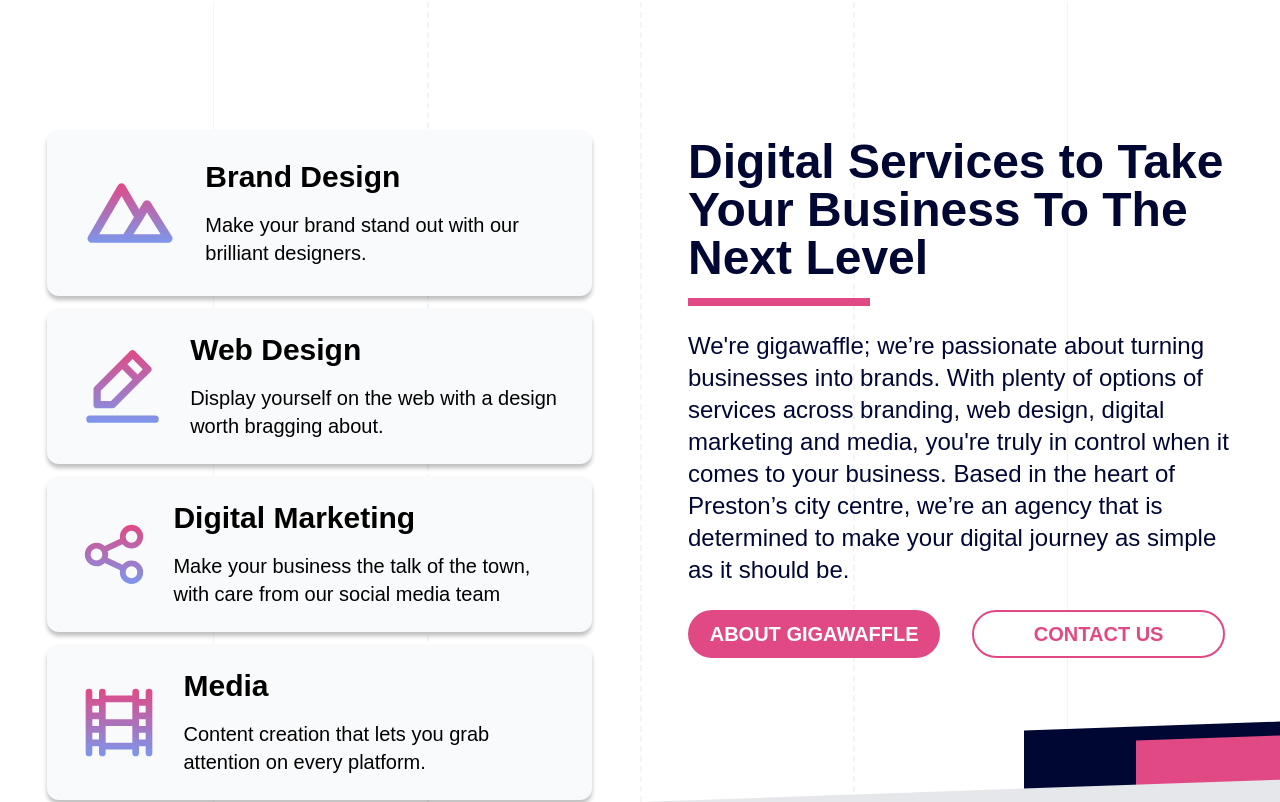
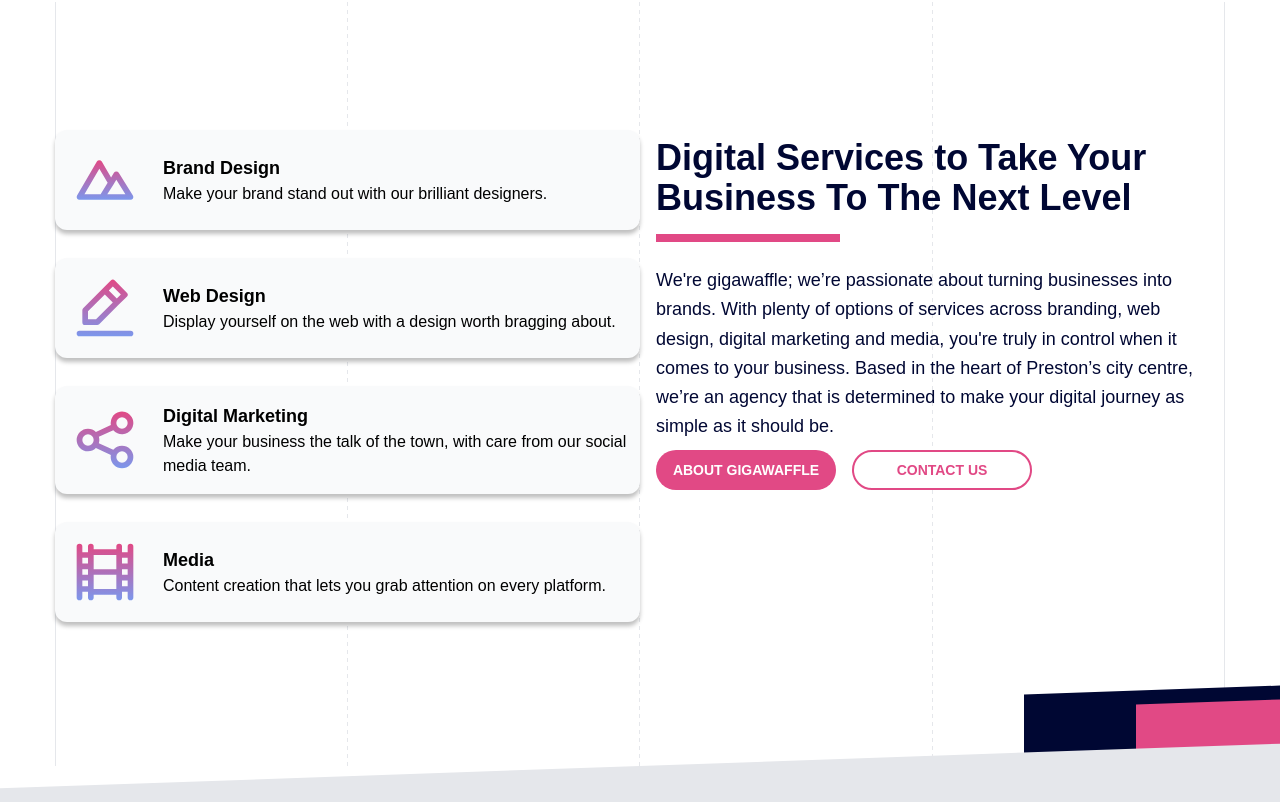
Before and after one commit to ldavidson8/newgigawaffle, a Next.js app: page / in a window 1280 px wide. Shown: the part 798-1600 px from the top of the page. Built offline with nearby package versions, Linux system fonts and the light colour scheme; grey boxes are pictures that could not be loaded.

Commit message:
fixed responsiveness issues created by faint lines

```diff
--- a/components/HomeComponents/FifthSection.js
+++ b/components/HomeComponents/FifthSection.js
@@ -1,39 +1,25 @@
+import { StepsCard } from "./StepsCard";
+
 export const FifthSection = () => {
   return (
-    <div className="w-full py-16 -skew-y-2 bg-navy-blue relative">
-      <div className="grid max-w-section mx-auto grid-cols-1 md:grid-cols-2 xl:grid-cols-3 skew-y-2 gap-2 px-5 pt-10 sm:px-global">
-        <div className="bg-gradient-to-br from-primary to-secondary p-1">
-          <div className="bg-navy-blue h-full p-4 lg:p-8 ">
-            <p className="mb-4 text-3xl lg:text-4xl xl:text-5xl 2xl:text-6xl text-light-blue font-medium text-shadow">
-              01
-            </p>
-            <h2 className="my-4 text-xl lg:text-2xl xl:text-3xl 2xl:text-4xl text-white font-medium">
-              Web Design
-            </h2>
-            <p className="mt-4 text-md lg:text-xl xl:text-2xl text-white font-light ">
-              We know it can be difficult to manage your business while also
+    <div className="w-full py-16 -skew-y-2 bg-light-navy relative">
+      <div className="grid max-w-section mx-auto grid-cols-1 md:grid-cols-2 xl:grid-cols-3 skew-y-2 gap-2 sm:px-10 all:px-4 pt-10">
+        <StepsCard
+          number="01"
+          title="Web Design"
+          description="We know it can be difficult to manage your business while also
           creating a website that effectively shows off your brand. We will
           build you a website from the ground up, following your design and
-              your style.
-            </p>
-          </div>
-        </div>
-        <div className="bg-gradient-to-bl from-primary to-secondary p-1">
-          <div className="bg-navy-blue h-full p-4 lg:p-8 ">
-            <p className="mb-4 text-3xl lg:text-4xl xl:text-5xl 2xl:text-6xl text-light-blue font-medium text-shadow">
-              02
-            </p>
-            <h2 className="my-4 text-xl lg:text-2xl xl:text-3xl 2xl:text-4xl text-white font-medium">
-              {"User Experience (UX)"}
-            </h2>
-            <p className="mt-4 text-md lg:text-xl xl:text-2xl text-white font-light ">
-              When designing you need to understand how your users will interact
+          your style."
+        />
+        <StepsCard
+          number="02"
+          title="User Experience (UX)"
+          description="When designing you need to understand how your users will interact
           with certain aspects of your website. We will take all this into
           account in our designs, creating a site that all your customers
-              will love.
-            </p>
-          </div>
-        </div>
+          will love."
+        />
         <div className="relative h-64 xl:h-full">
           <img
             src="grandOccasions.jpg"
@@ -67,39 +53,22 @@ export const FifthSection = () => {
             Read More
           </h3>
         </div>
-        <div className="bg-gradient-to-tl from-primary to-secondary p-1">
-          <div className="bg-navy-blue h-full p-4 lg:p-8">
-            <p className="mb-4 text-3xl lg:text-4xl xl:text-5xl 2xl:text-6xl text-light-blue font-medium text-shadow">
-              03
-            </p>
-            <h2 className="my-4 text-xl lg:text-2xl xl:text-3xl 2xl:text-4xl text-white font-medium">
-              Content Creation
-            </h2>
-            <p className="mt-4 text-md lg:text-xl xl:text-2xl text-white font-light">
-              Social Media upkeep requires a large time investment to see
+        <StepsCard
+          number="03"
+          title="Content Creation"
+          description="Social Media upkeep requires a large time investment to see
           desired results. We offer social media management, audits,
           graphics, photography and video content to ensure your social
-              feeds look great and catch the eye.
-            </p>
-          </div>
-        </div>
-        <div className="bg-gradient-to-tr from-primary to-secondary p-1">
-          <div className="bg-navy-blue h-full p-4 lg:p-8">
-            <p className="mb-4 text-3xl lg:text-4xl xl:text-5xl 2xl:text-6xl text-light-blue font-medium text-shadow">
-              04
-            </p>
-            <h2 className="my-4 text-xl lg:text-2xl xl:text-3xl 2xl:text-4xl text-white font-medium">
-              {"Search Engine Optimisation (SEO)"}
-            </h2>
-            <p className="mt-4 text-md lg:text-xl xl:text-2xl text-white font-light">
-              SEO is a challenging hurdle to conquer. At Gigawaffle, we’ll work
+          feeds look great and catch the eye."
+        />
+        <StepsCard
+          number="04"
+          title="Search Engine Optimisation (SEO)"
+          description="SEO is a challenging hurdle to conquer. At Gigawaffle, we’ll work
           with you after your website is complete to analyse your SEO
-              rankings and adjust keywords to find your target demographics.
-            </p>
-          </div>
-        </div>
-      </div>
-      <div className="max-w-section mx-auto py-8 skew-y-2 px-5 sm:px-global">
+          rankings and adjust keywords to find your target demographics."
+        />
+      <div className="max-w-section mx-auto py-8">
         <h2 className="text-xl lg:text-2xl pb-4 text-white font-medium">
           We pride ourselves on making it easy for you to turn your business
           into a brand. Whether you know exactly what you're after, or you have
@@ -111,5 +80,6 @@ export const FifthSection = () => {
         </p>
       </div>
       </div>
+    </div>
   );
 };
--- /dev/null
+++ b/components/HomeComponents/Lines.js
@@ -0,0 +1,19 @@
+export const Lines = () => {
+    return (
+        <div className="absolute top-1/2 left-1/2 -translate-x-1/2 -translate-y-1/2 max-w-section mx-auto sm:px-10 all:px-4 grid grid-cols-4 h-full w-screen">
+          <div className="relative h-full">
+            <div className="absolute left-0 h-full w-px bg-gray-200"></div>
+            <div className="absolute right-0 h-full w-px bg-dash bg-dashGap"></div>
+          </div>
+          <div className="relative h-full">
+            <div className="absolute right-0 h-full w-px bg-dash bg-dashGap"></div>
+          </div>
+          <div className="relative h-full">
+            <div className="absolute right-0 h-full w-px bg-dash bg-dashGap"></div>
+          </div>
+          <div className="relative h-full">
+          <div className="absolute right-0 h-full w-px bg-gray-200"></div>
+          </div>
+        </div>
+    );
+};
--- a/components/HomeComponents/SecondSection.js
+++ b/components/HomeComponents/SecondSection.js
@@ -1,101 +1,50 @@
+import { ServiceCard } from "./ServiceCard";
+import { Lines } from "./Lines";
+
 export const SecondSection = () => {
   return (
-    <div className="relative w-full">
-      <div className="absolute grid grid-cols-6 h-screen w-screen">
-        <div></div>
-        <div className="relative h-full w-px bg-gray-100"></div>
-        <div className="relative h-full w-px border-r-2 border-dashed border-gray-100"></div>
-        <div className="relative h-full w-px border-r-2 border-dashed border-gray-100"></div>
-        <div className="relative h-full w-px border-r-2 border-dashed border-gray-100"></div>
-        <div className="relative h-full w-px bg-gray-100"></div>
-      </div> {/* Lines grid */}
+    <div className="relative w-full overflow-hidden">
+      <Lines/>
+
       <div className="bg-navy-blue w-32 md:w-56 xl:w-64 h-12 md:h-16 -skew-y-2 absolute bottom-0 xl:bottom-3 right-0"></div>
       <div className="bg-primary w-24 md:w-36 h-8 md:h-12 -skew-y-2 absolute bottom-0 xl:bottom-4 right-0"></div>
-      <div className="relative max-w-section mx-auto">
-        <div className="min-h-screen grid auto-rows-min grid-cols-1 lg:grid-cols-2 gap-24 px-8 md:px-global pt-32">
-          <div>
-            <div className="grid grid-cols-1 sm:grid-cols-2 lg:grid-cols-1 gap-3 w-auto">
-              <div className="bg-gray-50 shadow-card rounded-xl py-8 lg:p-4 text-center lg:text-left flex flex-col lg:flex-row items-center">
-                <div>
-                  <img
-                    src="/service-icons/mountains.svg"
-                    alt=""
-                    className="p-4 mx-auto w-24 lg:w-44 2xl:w-32"
+
+      <div className="relative max-w-section mx-auto sm:px-10 all:px-4 top-1/3 grid all:grid-cols-1 md:grid-cols-4 sm:grid-cols-1 w-screen lg:py-32 md:py-20 sm:pt-10 sm:pb-16 all:pt-10 all:pb-16">
+        <div className="md:col-span-2 sm:col-span-1">
+          <div className="grid grid-cols-1 grid-rows-2 md:grid-cols-2 lg:grid-cols-1 gap-3 w-auto">
+            <ServiceCard
+              title="Brand Design"
+              description="Make your brand stand out with our brilliant designers."
+              imageSrc="/service-icons/mountains.svg"
+            />
+
+            <ServiceCard
+              title="Web Design"
+              description="Display yourself on the web with a design worth bragging about."
+              imageSrc="/service-icons/edit-alt.svg"
+            />
+
+            <ServiceCard
+              title="Digital Marketing"
+              description="Make your business the talk of the town, with care from our social media team."
+              imageSrc="/service-icons/share-alt.svg"
+            />
+
+            <ServiceCard
+              title="Media"
+              description="Content creation that lets you grab attention on every platform."
+              imageSrc="/service-icons/film.svg"
             />
           </div>
+      </div>
+      <div className="col-span-2 flex flex-col sm:ml-4 sm:mr-4 all:ml-0 all:mr-0">
         <div>
-                  <h2 className="p-2 font-bold text-xl md:text-3xl">
-                    Brand Design
-                  </h2>
-                  <p className="p-2 text-md md:text-xl">
-                    Make your brand stand out with our brilliant designers.
-                  </p>
-                </div>
-              </div>
-
-              <div className="bg-gray-50 shadow-card rounded-xl py-8 lg:p-4 text-center lg:text-left flex flex-col lg:flex-row items-center">
-                <div>
-                  <img
-                    src="/service-icons/edit-alt.svg"
-                    alt=""
-                    className="p-4 mx-auto w-24 lg:w-44 2xl:w-32"
-                  />
-                </div>
-                <div>
-                  <h2 className="p-2 font-bold text-xl md:text-3xl">
-                    Web Design
-                  </h2>
-                  <p className="p-2 text-md md:text-xl">
-                    Display yourself on the web with a design worth bragging
-                    about.
-                  </p>
-                </div>
-              </div>
-
-              <div className="bg-gray-50 shadow-card rounded-xl py-8 lg:p-4 text-center lg:text-left flex flex-col lg:flex-row items-center">
-                <div>
-                  <img
-                    src="/service-icons/share-alt.svg"
-                    alt=""
-                    className="p-4 mx-auto w-24 lg:w-44 2xl:w-32"
-                  />
-                </div>
-                <div>
-                  <h2 className="p-2 font-bold text-xl md:text-3xl">
-                    Digital Marketing
-                  </h2>
-                  <p className="p-2 text-md md:text-xl">
-                    Make your business the talk of the town, with care from our
-                    social media team
-                  </p>
-                </div>
-              </div>
-
-              <div className="bg-gray-50 shadow-card rounded-xl py-8 lg:p-4 text-center lg:text-left flex flex-col lg:flex-row items-center">
-                <div>
-                  <img
-                    src="/service-icons/film.svg"
-                    alt=""
-                    className="p-4 mx-auto w-20 lg:w-40 2xl:w-28"
-                  />
-                </div>
-                <div>
-                  <h2 className="p-2 font-bold text-xl md:text-3xl">Media</h2>
-                  <p className="p-2 text-md md:text-xl">
-                    Content creation that lets you grab attention on every
-                    platform.
-                  </p>
-                </div>
-              </div>
-            </div>
-          </div>
-
-          <div>
-            <h2 className="text-5xl mb-4 pt-2 font-bold text-navy-blue">
+          <h2 className="text-4xl mb-4 pt-2 font-bold text-navy-blue">
               Digital Services to Take Your Business To The Next Level
           </h2>
-            <div className="pb-2 bg-primary bg-no-repeat bg-left-bottom w-1/3 mb-6"></div>
-            <p className="text-lg md:text-2xl leading-relaxed text-navy-blue">
+          <div className="h-[8px] bg-primary bg-no-repeat bg-left-bottom w-1/3 mb-6"></div>
+        </div>
+        <p className="text-lg leading-relaxed text-navy-blue row-span-1">
           We're gigawaffle; we’re passionate about turning businesses into
           brands. With plenty of options of services across branding, web
           design, digital marketing and media, you're truly in control when it
@@ -103,12 +52,12 @@ export const SecondSection = () => {
           we’re an agency that is determined to make your digital journey as
           simple as it should be.
         </p>
-            <div className="flex flex-col sm:flex-row pt-4 mt-2">
+        <div className="flex flex-col lg:flex-row mt-2 gap-2">
           <button
             className="
-                  text-md
-                  xl:text-xl
-                  xl:w-1/2
+              text-sm
+              min-w-[180px]
+              min-h-[40px]
               bg-primary
               text-white
               rounded-full
@@ -127,9 +76,9 @@ export const SecondSection = () => {
           </button>
           <button
             className="
-                  text-md
-                  xl:text-xl
-                  xl:w-1/2
+              text-sm
+              min-w-[180px]
+              min-h-[40px]
               text-primary
               bg-white
               border-primary
@@ -137,10 +86,8 @@ export const SecondSection = () => {
               rounded-full
               items-center
               px-4
-                  md:px-4
               py-2
               mr-2
-                  md:ml-6
               font-bold
               uppercase
               "
@@ -148,6 +95,7 @@ export const SecondSection = () => {
             Contact Us
           </button>
         </div>
+        <div className="lg:block md:hidden">
         </div>
         </div>
         </div>
--- a/components/HomeComponents/ServiceCard.js
+++ b/components/HomeComponents/ServiceCard.js
@@ -1,14 +1,29 @@
 import Link from 'next/link';
 import Image from 'next/image';
 import { useState } from 'react';
-import { BrowserRoute, Switch, Route } from 'react-router-dom';
 import Script from 'next/script';
 
 
 export const ServiceCard = (props) => {
     return (
       <>
-
+        <div className="bg-gray-50 shadow-card rounded-xl mb-4  text-center lg:text-left flex flex-col lg:flex-row items-center">
+            <div className="max-w-[100px]">
+                <img
+                src={props.imageSrc}
+                alt=""
+                className="p-4 mx-auto w-24 lg:w-44 2xl:w-32"
+                />
+            </div>
+            <div>
+                <h2 className="font-bold text-lg mx-2 pt-4">
+                {props.title}
+                </h2>
+                <p className="text-md mx-2 pb-4">
+                {props.description}
+                </p>
+            </div>
+        </div>
         {/*
         <div className="switching-card w-smcard tab:w-tabcard mobile:w-full bg-gray-100 shadow-lg rounded-lg mx-auto mb-5 mobile:col-span-3">
             <h4 className="ml-4 mr-4 mt-4 text-black font-neue font-medium text-card">{props.title}</h4>
--- /dev/null
+++ b/components/HomeComponents/StepsCard.js
@@ -0,0 +1,22 @@
+export const StepsCard = (props) => {
+    return (
+        <div className="bg-gradient-to-br from-primary to-secondary p-1">
+        <div className="bg-light-navy h-full p-4 lg:p-8 ">
+          <p className="mb-4 text-3xl lg:text-4xl xl:text-5xl 2xl:text-6xl text-light-blue font-medium text-shadow">
+            {props.number}
+          </p>
+          <h2 className="my-4 text-xl lg:text-2xl xl:text-3xl 2xl:text-4xl text-white font-medium">
+            {props.title}
+            {/*Web Design*/}
+          </h2>
+          <p className="mt-4 text-md lg:text-xl xl:text-2xl text-white font-light ">
+            {props.description}
+            {/*We know it can be difficult to manage your business while also
+            creating a website that effectively shows off your brand. We will
+            build you a website from the ground up, following your design and
+            your style.*/}
+          </p>
+        </div>
+      </div>
+    );
+};
--- a/components/HomeComponents/ThirdSection.js
+++ b/components/HomeComponents/ThirdSection.js
@@ -8,7 +8,7 @@ export const ThirdSection = () => {
   return (
     <div className="relative w-full">
       <div className="min-w-full -skew-y-2 bg-gray-200 relative p-global">
-        <div className="max-w-section mx-auto grid grid-cols-1 md:grid-cols-2 gap-12 pt-10 skew-y-2 justify-center">
+        <div className="max-w-section mx-auto sm:px-10 all:px-4 grid grid-cols-1 md:grid-cols-2 gap-12 pt-10 pb-10 skew-y-2 justify-center">
           <div className="mt-8">
             <h3 className="text-primary font-bold text-lg lg:text-2xl mb-2">
               On Trend
--- a/tailwind.config.js
+++ b/tailwind.config.js
@@ -5,6 +5,9 @@ module.exports = {
   ],
   theme: {
     extend: {
+      screens: {
+        'all': {'min': '0px', 'max': '640px'},
+      },
       colors: {
         primary: "#E14985",
         secondary: "#7C97EC",
@@ -12,6 +15,7 @@ module.exports = {
         "light-blue": "#3E4766",
         "dark-gray": "#202020",
         "lighter-gray": "#2B2B2B",
+        "light-navy": "#1E2236"
       },
       boxShadow: {
         card: "0px 4px 4px 0px #00000040;",
@@ -19,6 +23,10 @@ module.exports = {
       backgroundImage: {
         heroImage: "url('/heroimage.png')",
         mapImage: "url('/map.png')",
+        dash: "linear-gradient(180deg,#e5e7eb,#e5e7eb 50%,transparent 0,transparent);"
+      },
+      backgroundSize: {
+        dashGap: "1px 8px"
       },
       transformOrigin: {
         0: "0%",
```
Also changed, not shown: components/HomeComponents/FourthSection.js (+7 -10 lines). Lines whose indentation alone changed are shown as unchanged.
